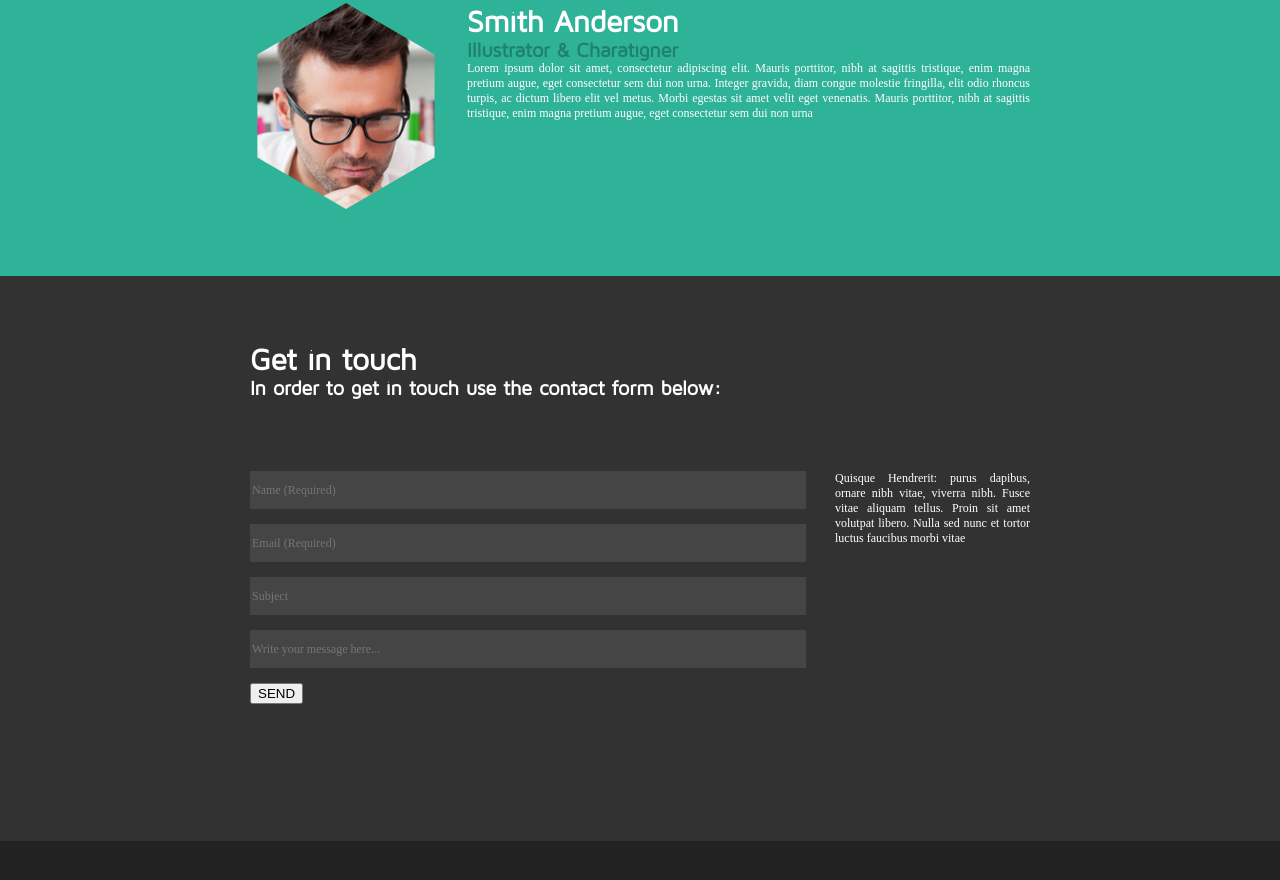
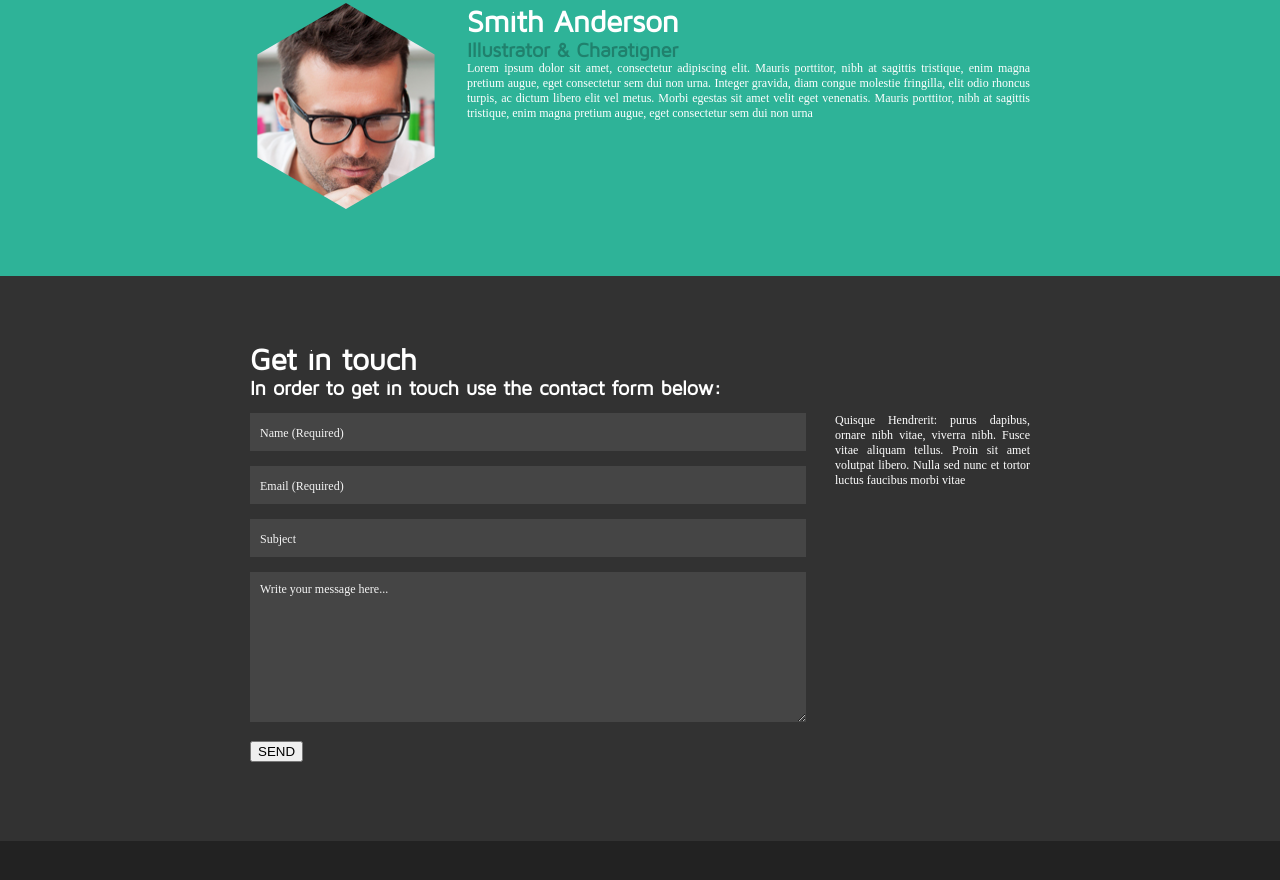
Before and after one commit to AliakseiBabko/hexal, a plain HTML site: page index.html in a window 1280 px wide. Shown: the part 877-1757 px from the top of the page. Drawn offline with Linux system fonts and the light colour scheme; a script that the page names is missing; a web font is replaced by a local one.

Commit message:
minor chages, form and footer still incomplete

```diff
--- a/css/main.css
+++ b/css/main.css
@@ -230,16 +230,27 @@ nav a:hover {
     height: 435px;
 }
 
-input {
+input, textarea {
     width: 95%;
     margin: 0 15px 15px 0;
-    font: 12px "LatoRegular";
+    padding-left: 10px;
     background: var(--lightgrey);
     border: none;
 }
 
-input[type="text"], input[type="email"] {
+input {
     height: 38px;
+}
+
+::placeholder {
+    font: 12px "LatoRegular";
+    height: 38px;
+    color: whitesmoke;
+}
+
+textarea {
+    padding-top: 10px;
+    height: 150px;
 }
 
 /* ------------------- footer style----------------------------- */
--- a/index.html
+++ b/index.html
@@ -62,7 +62,7 @@
                         <input type="text" name="name" placeholder="Name (Required)" required><br>
                         <input type="email" name="emailaddress" placeholder="Email (Required)" required><br>
                         <input type="text" name="subject" placeholder="Subject"><br>
-                        <input type="text" name="message" placeholder="Write your message here..."><br>
+                        <textarea placeholder="Write your message here..."></textarea>
                         <button type="button">SEND</button>
                     </form>
                     <article class="getInTouchInfo">Quisque Hendrerit: purus dapibus, ornare nibh vitae, viverra nibh. Fusce vitae aliquam tellus. Proin sit amet volutpat libero. Nulla sed nunc et tortor luctus faucibus morbi vitae</article>
```
